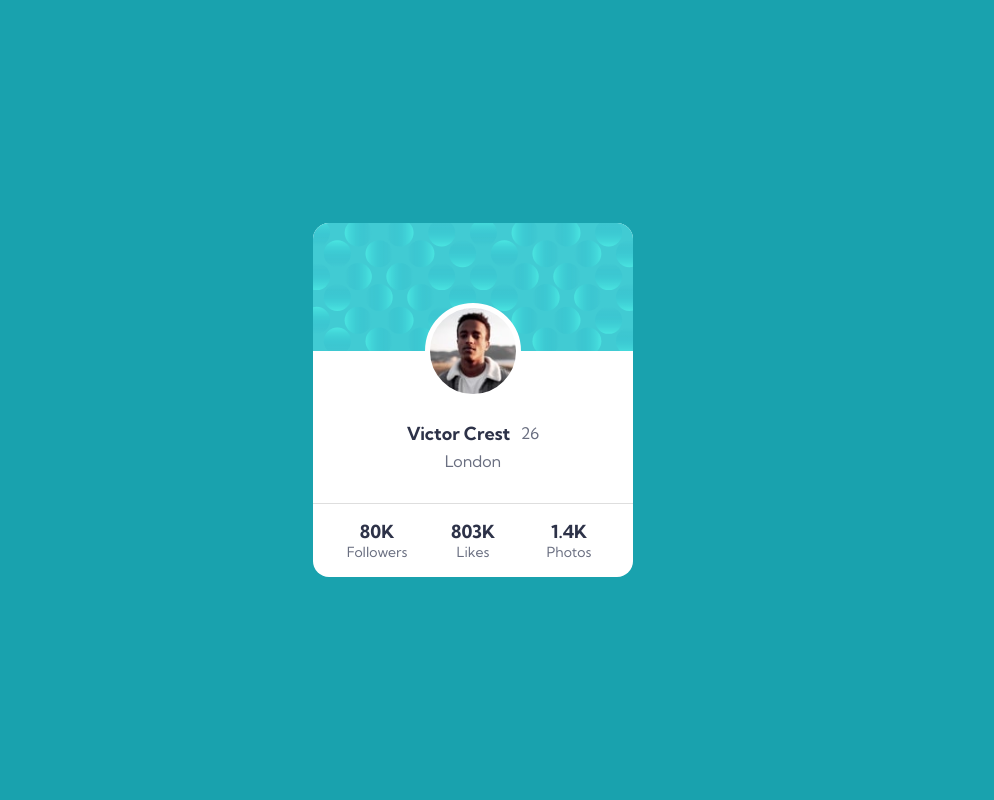
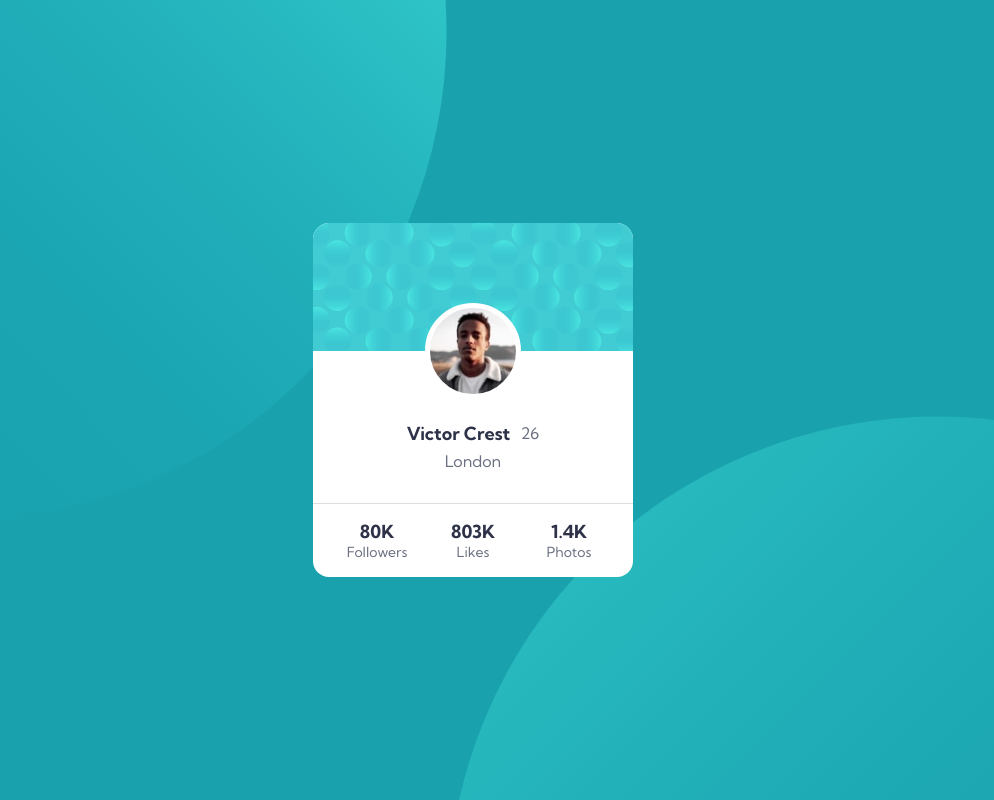
Before and after one commit to nmnjnklc/profile-card-component, a plain HTML site: page index.html in a window 1280 px wide. Shown: the whole page, without its empty margins (167-1161 px from the left). Drawn offline with Linux system fonts and the light colour scheme.

Commit message:
background fixed

```diff
--- a/main.css
+++ b/main.css
@@ -12,7 +12,11 @@ body {
   align-items: center;
   justify-content: center;
   background-color: #19a2ae;
-  position: relative;
+  background-image: url(./images/bg-pattern-top.svg),
+                    url(./images/bg-pattern-bottom.svg);
+  background-repeat: no-repeat, no-repeat;
+  background-position: right 52vw bottom 35vh,
+                       left 48vw top 52vh;
 }
 
 .card {
@@ -63,8 +67,10 @@ body {
   margin-top: 2rem;
 }
 
-.followers, .likes, .photos {
-    width: 6rem;
+.followers,
+.likes,
+.photos {
+  width: 6rem;
 }
 
 .statistics p {
```
